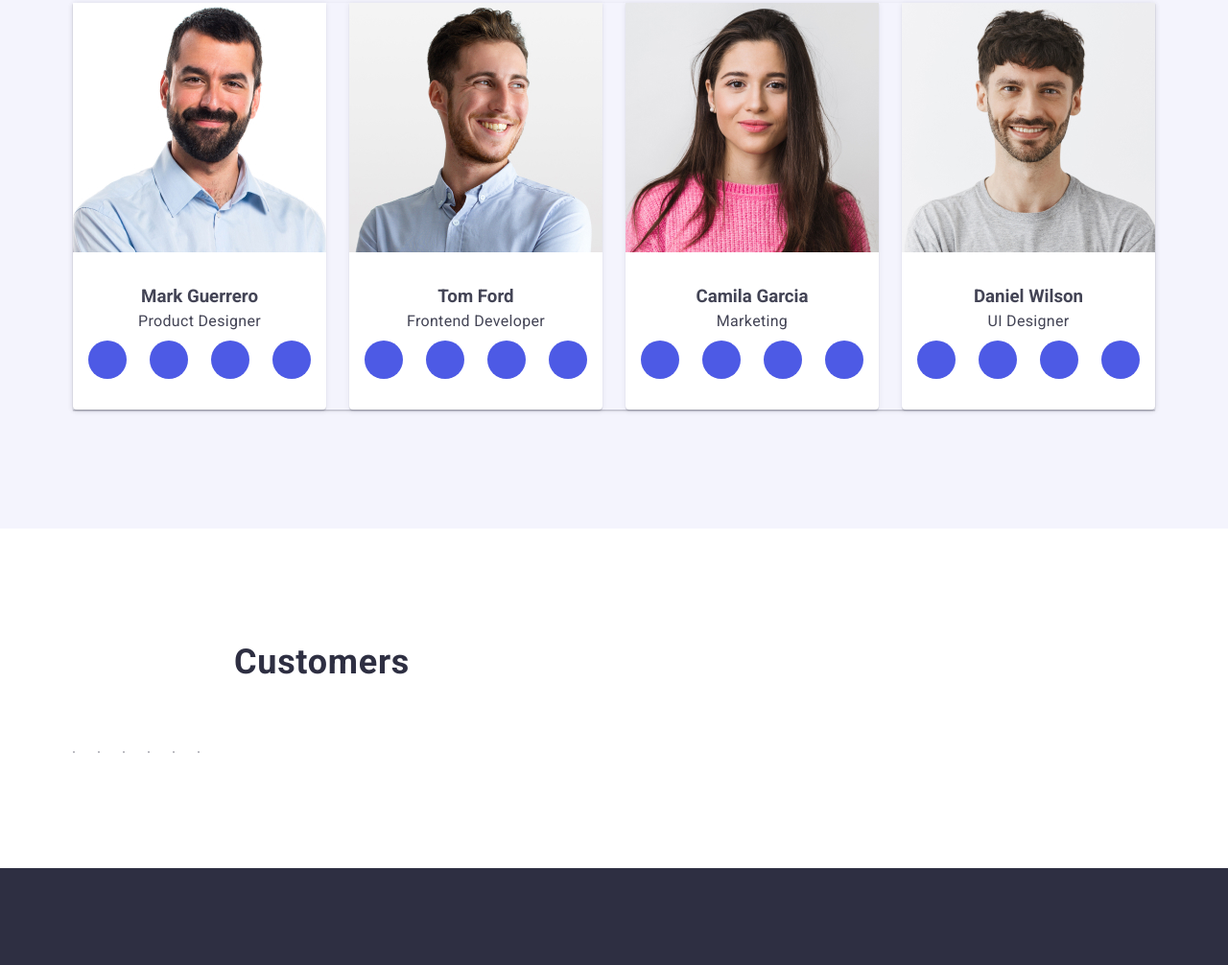
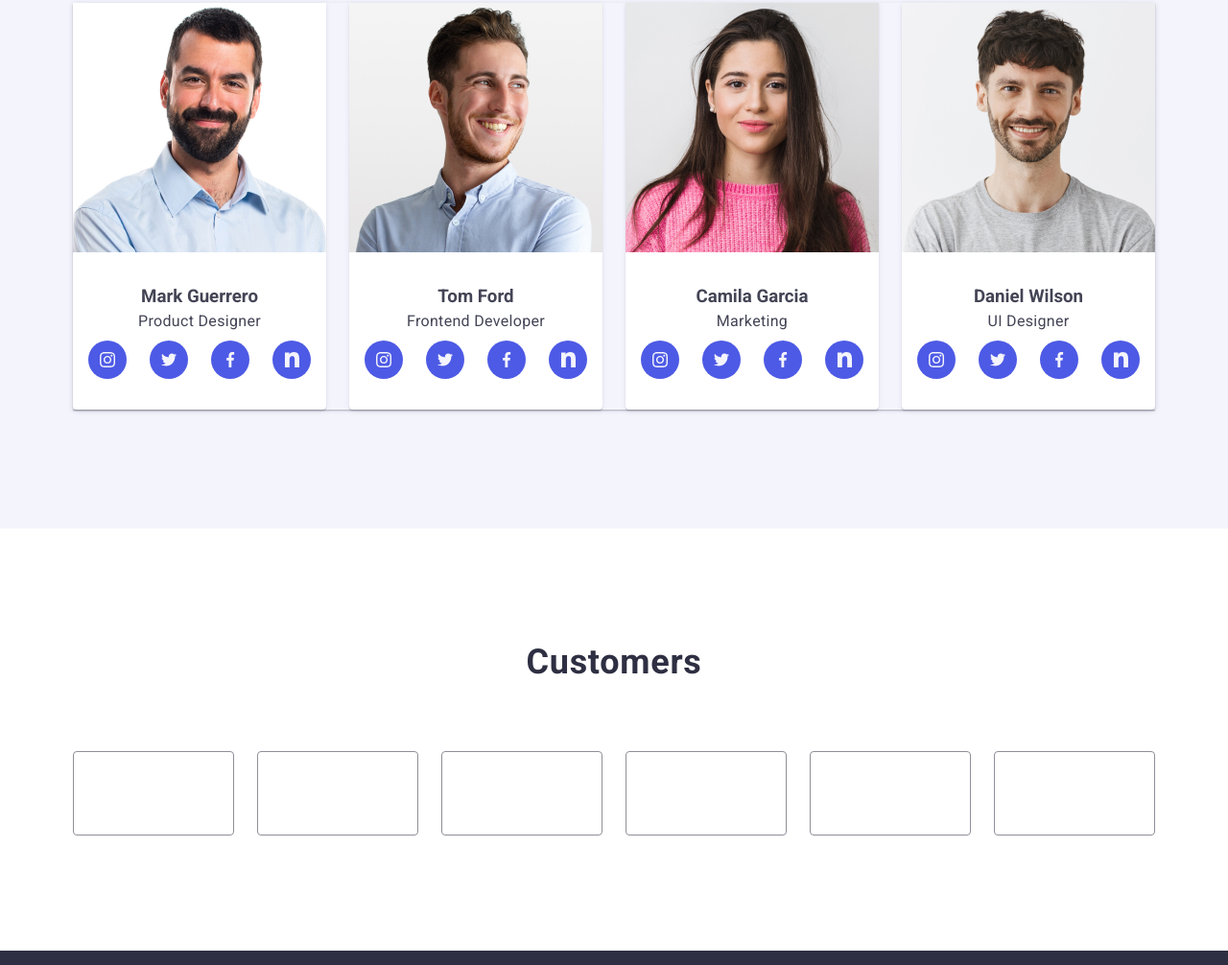
Before and after one commit to FilippovDmytro/goit-markup-hw-04, a plain HTML site: page index.html in a window 1280 px wide. Shown: the part 1794-2800 px from the top of the page at 96% size. Drawn offline with nearby package versions, Linux system fonts and the light colour scheme.

Commit message:
HW-04   70% ready

```diff
--- a/css/styles.css
+++ b/css/styles.css
@@ -1,7 +1,7 @@
 :root {
   --primary-brand: #4d5ae5;
   --navy-blue: #2e2f42;
-  --subtle-text: #8e8f99;
+  --subtitle-text: #8e8f99;
   --cloud: #f4f4fd;
   --action-color: #404bbf;
   --white: #ffffff;
@@ -354,11 +354,9 @@ body {
   fill: var(--cloud);
 }
 
-. .castomers {
-}
-
 .customers-title {
   display: flex;
+  justify-content: center;
 
   font-size: 36px;
   line-height: 1.11;
@@ -373,7 +371,7 @@ body {
   display: flex;
   gap: 24px;
 }
-.customers-item {
+.cust-item {
   width: calc((100% - 120px) / 6);
   height: 88px;
 }
@@ -384,8 +382,15 @@ body {
   justify-content: center;
   width: 100%;
   height: 100%;
-  border: 1px solid #8e8f99;
+  border: 1px solid var(--subtitle-text);
   border-radius: 4px;
+  color: var(--subtitle-text);
+  fill: currentColor;
+}
+.cust-link:hover,
+.cust-link:focus {
+  color: #404bbf;
+  border-color: #404bbf;
 }
 
 .footer {
@@ -397,6 +402,7 @@ body {
 
 .foot-all {
   display: flex;
+  align-items: baseline;
   padding-top: 100px;
   padding-bottom: 100px;
   padding-left: 156px;
@@ -436,10 +442,12 @@ body {
   letter-spacing: 2%;
   color: var(--white);
   margin-bottom: 16px;
+  margin-left: 120px;
 }
 .media {
   display: flex;
   gap: 16px;
+  margin-left: 120px;
 }
 
 .list-media {
@@ -455,6 +463,7 @@ body {
   height: 100%;
   background-color: var(--primary-brand);
   border-radius: 50%;
+  fill: var(--cloud);
 }
 
 .link-media:hover,
--- a/index.html
+++ b/index.html
@@ -72,7 +72,7 @@
             <li class="work-item">
               <div class="equipment">
                 <svg class="equipment-size" width="64" height="64">
-                  <use href=""></use>
+                  <use href="./images/icons.svg#icon-srategy"></use>
                 </svg>
               </div>
               <h3 class="work">Strategy</h3>
@@ -85,7 +85,7 @@
             <li class="work-item">
               <div class="equipment">
                 <svg class="equipment-size" width="64" height="64">
-                  <use href=""></use>
+                  <use href="./images/icons.svg#icon-punctuality"></use>
                 </svg>
               </div>
               <h3 class="work">Punctuality</h3>
@@ -98,7 +98,7 @@
             <li class="work-item">
               <div class="equipment">
                 <svg class="equipment-size" width="64" height="64">
-                  <use href=""></use>
+                  <use href="./images/icons.svg#icon-diligence"></use>
                 </svg>
               </div>
               <h3 class="work">Diligence</h3>
@@ -111,7 +111,7 @@
             <li class="work-item">
               <div class="equipment">
                 <svg class="equipment-size" width="64" height="64">
-                  <use href=""></use>
+                  <use href="./images/icons.svg#icon-technologies"></use>
                 </svg>
               </div>
               <h3 class="work">Technologies</h3>
@@ -158,29 +158,29 @@
                 <ul class="net-link list link">
                   <li class="social-item" , width="40" height="40">
                     <a class="social-link">
-                      <svg class="team-icon" width="16" height="16">
-                        <use href=""></use>
+                      <svg class="team-icon" , width="16px" height="16px">
+                        <use href="./images/icons.svg#icon-instagramteam"></use>
                       </svg>
                     </a>
                   </li>
                   <li class="social-item" , width="40" height="40">
                     <a class="social-link">
-                      <svg class="" width="16px" height="16px">
-                        <use href=""></use>
+                      <svg class="team-icon" width="16px" height="16px">
+                        <use href="./images/icons.svg#icon-twitterteam"></use>
                       </svg>
                     </a>
                   </li>
                   <li class="social-item" , width="40" height="40">
                     <a class="social-link">
-                      <svg class="" width="16px" height="16px">
-                        <use href=""></use>
+                      <svg class="team-icon" width="16px" height="16px">
+                        <use href="./images/icons.svg#icon-facebookteam"></use>
                       </svg>
                     </a>
                   </li>
                   <li class="social-item" , width="40" height="40">
                     <a class="social-link">
-                      <svg class="" width="16px" height="16px">
-                        <use href=""></use>
+                      <svg class="team-icon" width="16px" height="16px">
+                        <use href="./images/icons.svg#icon-linkedinteam"></use>
                       </svg>
                     </a>
                   </li>
@@ -202,28 +202,28 @@
                   <li class="social-item" , width="40" height="40">
                     <a class="social-link">
                       <svg class="team-icon" width="16" height="16">
-                        <use href=""></use>
+                        <use href="./images/icons.svg#icon-instagramteam"></use>
                       </svg>
                     </a>
                   </li>
                   <li class="social-item" , width="40" height="40">
                     <a class="social-link">
-                      <svg class="" width="16px" height="16px">
-                        <use href=""></use>
+                      <svg class="team-icon" width="16px" height="16px">
+                        <use href="./images/icons.svg#icon-twitterteam"></use>
                       </svg>
                     </a>
                   </li>
                   <li class="social-item" , width="40" height="40">
                     <a class="social-link">
-                      <svg class="" width="16px" height="16px">
-                        <use href=""></use>
+                      <svg class="team-icon" width="16px" height="16px">
+                        <use href="./images/icons.svg#icon-facebookteam"></use>
                       </svg>
                     </a>
                   </li>
                   <li class="social-item" , width="40" height="40">
                     <a class="social-link">
-                      <svg class="" width="16px" height="16px">
-                        <use href=""></use>
+                      <svg class="team-icon" width="16px" height="16px">
+                        <use href="./images/icons.svg#icon-linkedinteam"></use>
                       </svg>
                     </a>
                   </li>
@@ -244,28 +244,28 @@
                   <li class="social-item" , width="40" height="40">
                     <a class="social-link">
                       <svg class="team-icon" width="16" height="16">
-                        <use href=""></use>
+                        <use href="./images/icons.svg#icon-instagramteam"></use>
                       </svg>
                     </a>
                   </li>
                   <li class="social-item" , width="40" height="40">
                     <a class="social-link">
-                      <svg class="" width="16px" height="16px">
-                        <use href=""></use>
+                      <svg class="team-icon" width="16px" height="16px">
+                        <use href="./images/icons.svg#icon-twitterteam"></use>
                       </svg>
                     </a>
                   </li>
                   <li class="social-item" , width="40" height="40">
                     <a class="social-link">
-                      <svg class="" width="16px" height="16px">
-                        <use href=""></use>
+                      <svg class="team-icon" width="16px" height="16px">
+                        <use href="./images/icons.svg#icon-facebookteam"></use>
                       </svg>
                     </a>
                   </li>
                   <li class="social-item" , width="40" height="40">
                     <a class="social-link">
-                      <svg class="" width="16px" height="16px">
-                        <use href=""></use>
+                      <svg class="team-icon" width="16px" height="16px">
+                        <use href="./images/icons.svg#icon-linkedinteam"></use>
                       </svg>
                     </a>
                   </li>
@@ -282,32 +282,33 @@
               <div class="team-name">
                 <h3 class="name">Daniel Wilson</h3>
                 <p class="team-item">UI Designer</p>
+
                 <ul class="net-link list link">
                   <li class="social-item" , width="40" height="40">
                     <a class="social-link">
                       <svg class="team-icon" width="16" height="16">
-                        <use href=""></use>
+                        <use href="./images/icons.svg#icon-instagramteam"></use>
                       </svg>
                     </a>
                   </li>
                   <li class="social-item" , width="40" height="40">
                     <a class="social-link">
-                      <svg class="" width="16px" height="16px">
-                        <use href=""></use>
+                      <svg class="team-icon" width="16px" height="16px">
+                        <use href="./images/icons.svg#icon-twitterteam"></use>
                       </svg>
                     </a>
                   </li>
                   <li class="social-item" , width="40" height="40">
                     <a class="social-link">
-                      <svg class="" width="16px" height="16px">
-                        <use href=""></use>
+                      <svg class="team-icon" width="16px" height="16px">
+                        <use href="./images/icons.svg#icon-facebookteam"></use>
                       </svg>
                     </a>
                   </li>
                   <li class="social-item" , width="40" height="40">
                     <a class="social-link">
-                      <svg class="" width="16px" height="16px">
-                        <use href=""></use>
+                      <svg class="team-icon" width="16px" height="16px">
+                        <use href="./images/icons.svg#icon-linkedinteam"></use>
                       </svg>
                     </a>
                   </li>
@@ -321,20 +322,41 @@
         <div class="container">
           <h2 class="customers-title">Customers</h2>
           <ul class="customers-list link list">
-            <li class="cust-item"><a class="cust-link" href=""></a></li>
-            <li class="cust-item"><a class="cust-link" href=""></a></li>
-            <li class="cust-item"><a class="cust-link" href=""></a></li>
-            <li class="cust-item"><a class="cust-link" href=""></a></li>
-            <li class="cust-item"><a class="cust-link" href=""></a></li>
-            <li class="cust-item"><a class="cust-link" href=""></a></li>
+            <li class="cust-item">
+              <svg class="cust-link" width="104" height="56"></svg>
+              <use href="./images/icons.svg#icon-customs1"></use>
+            </li>
+            <li class="cust-item">
+              <a href="#" class="cust-link" width="104" height="56"></a>
+              <svg>
+              <use href="./images/#icon-customs2"></use>
+            </svg>
+            </a>
+          </li>
+            <li class="cust-item">
+              <svg class="cust-link" width="104" height="56"></svg>
+              <use href="./images/#icon-customs3"></use>
+            </li>
+            <li class="cust-item">
+              <svg class="cust-link" width="104" height="56"></svg>
+              <use href="./images/#icon-customs4"></use>
+            </li>
+            <li class="cust-item">
+              <svg class="cust-link" width="104" height="56"></svg>
+              <use href="./images/#icon-customs5"></use>
+            </li>
+            <li class="cust-item">
+              <svg class="cust-link" width="104" height="56"></svg>
+              <use href="./images/#icon-customs6"></use>
+            </li>
           </ul>
         </div>
       </section>
     </main>
     <!-- footer -->
     <footer class="footer">
-      <div class="foot-all container">
-        <div class="foot-logo container">
+      <div class="foot-all">
+        <div class="foot-logo">
           <a class="link footer-img" href="./index.html">
             Web<span class="footer-studio">Studio</span></a
           >
@@ -348,17 +370,21 @@
 
           <ul class="media list link">
             <li class="list-media">
-              <a class="link-media" href=""></a>
+              <svg class="link-media", width="24" heigh="24"></svg>
+              <use href="./images/icons.svg#icon-instafut"></use>
             </li>
             <li class="list-media">
-              <a class="link-media" href=""></a>
+              <svg class="link-media", width="24" heigh="24"></svg>
+              <use href="./images/icons.svg#icon-twitterfut"></use>
             </li>
 
             <li class="list-media">
-              <a class="link-media" href=""></a>
+              <svg class="link-media", width="24" heigh="24"></svg>
+              <use href="./images/icons.svg#icon-facebookfut"></use>
             </li>
             <li class="list-media">
-              <a class="link-media" href=""></a>
+              <svg class="link-media", width="24" heigh="24"></svg>
+              <use href="./images/icons.svg#icon-linkedinfut"></use>
             </li>
           </ul>
         </div>
```
Also changed, not shown: images/icons.svg (added).
